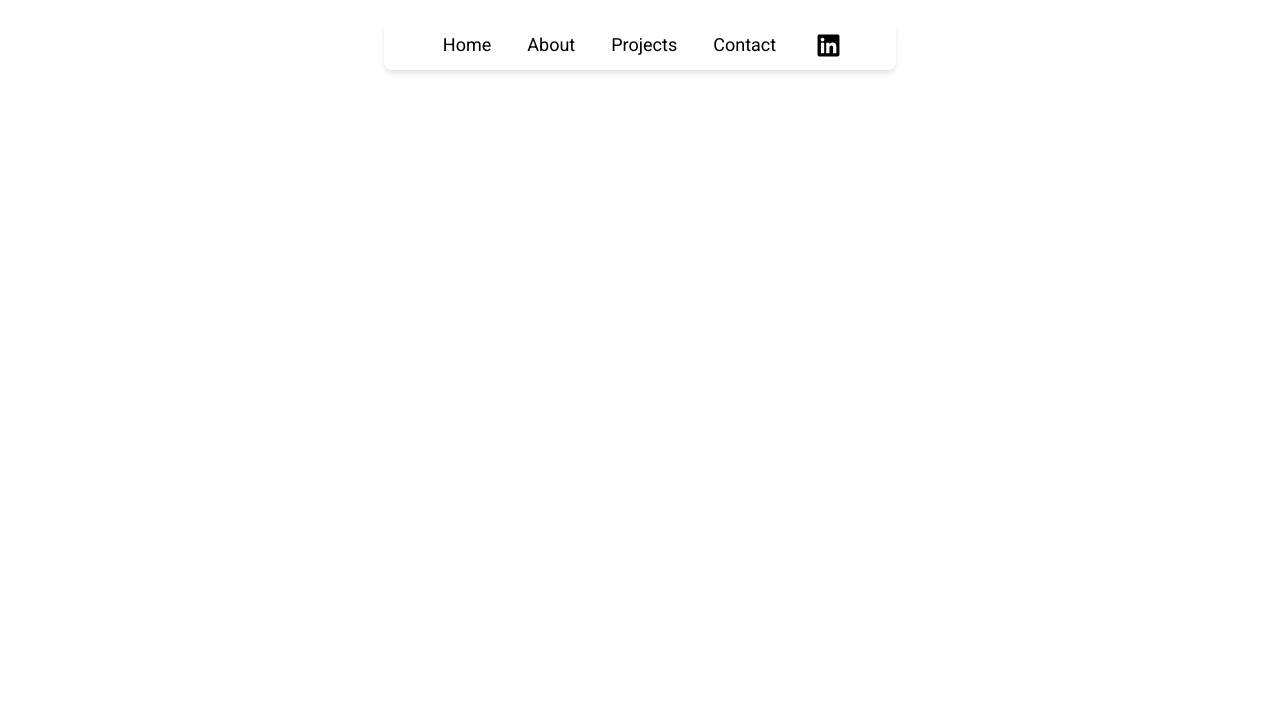
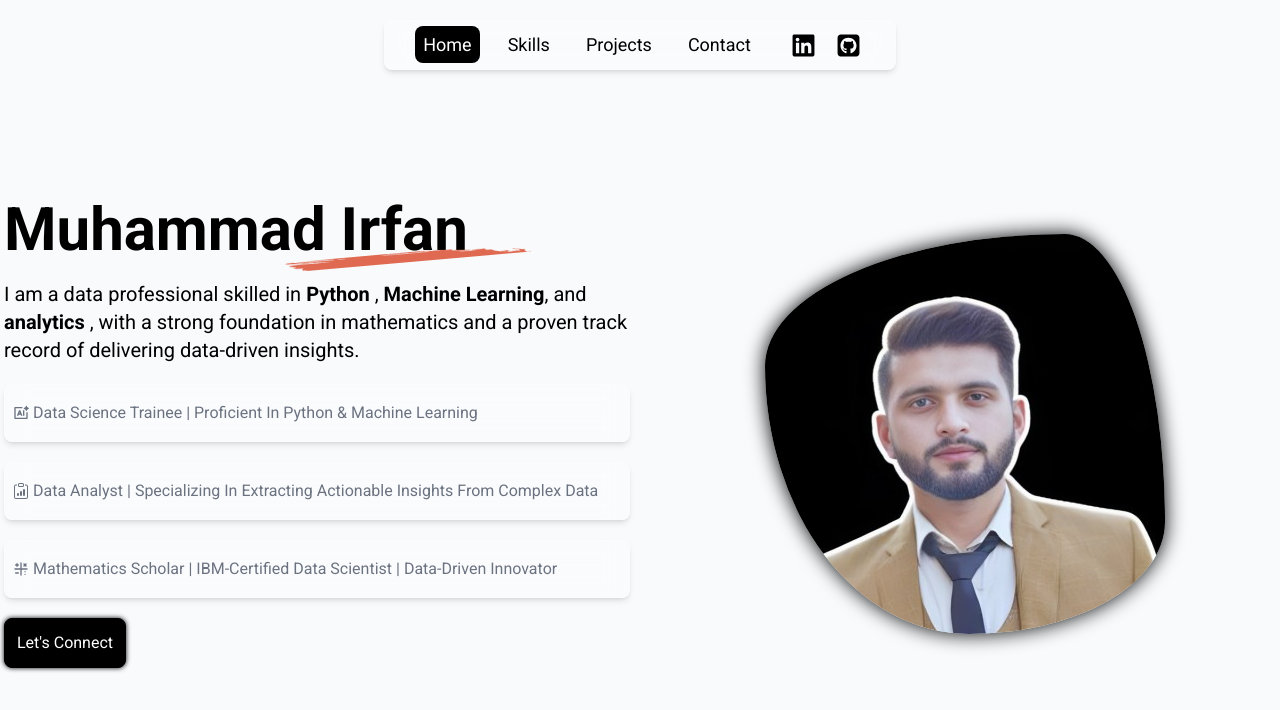
Before and after one commit to m-tayaib/protfoilo-irfan, a React (Vite) app: page / in a window 1280 px wide. Shown: the top 710 px of the page. Built offline with nearby package versions, Linux system fonts and the light colour scheme; a web font is replaced by a local one.

Commit message:
Add some style and make component Taglines and set profile image

```diff
--- a/Components/Navbar.jsx
+++ b/Components/Navbar.jsx
@@ -1,22 +1,33 @@
 import { FaLinkedin } from "react-icons/fa";
+import { FaSquareGithub } from "react-icons/fa6";
+
 import { Link } from "react-router";
+import { useLocation } from "react-router";
 
 const navLinks = [
   { id: 1, name: "Home", path: "/" },
-  { id: 2, name: "About", path: "/about" },
+  { id: 2, name: "Skills", path: "/skills" },
   { id: 3, name: "Projects", path: "/projects" },
   { id: 4, name: "Contact", path: "/contact" },
 ];
 export default function Navbar() {
+  const location = useLocation();
   return (
-    <nav className="font-roboto   flex  mx-auto md:max-w-[40%] w-[90%] px-2 rounded-lg py-2 mt-5 bg-white/30 backdrop-blur-md  border border-white/20 justify-center items-center    md:gap-7 shadow-md h-[50px] ">
+    <nav className="font-roboto   flex  mx-auto md:max-w-[40%]  px-2 rounded-lg py-2 mt-5 bg-white/30 backdrop-blur-md  border border-white/20 justify-center items-center    md:gap-7 shadow-md h-[50px] ">
       {/* nav links */}
       <div>
         <ul className="flex justify-center items-center gap-5">
           {navLinks.map((link) => {
             return (
               <li key={link.id}>
-                <Link className="text-[14px] md:text-lg hover:text-white hover:bg-black p-2 rounded-lg transition-all 2s ease-linear" to={link.path}>{link.name}</Link>
+                <Link
+                  className={`text-[14px] ${
+                    location.pathname === link.path && "bg-black text-white"
+                  } md:text-lg hover:text-white hover:bg-black p-2 rounded-lg transition-all 2s ease-linear`}
+                  to={link.path}
+                >
+                  {link.name}
+                </Link>
               </li>
             );
           })}
@@ -24,9 +35,18 @@ export default function Navbar() {
       </div>
 
       {/* professional links icons */}
-      <div className="hover:text-blue-500 cursor-pointer hover:shadow-[0_0_10px_#007bff] hover:-translate-y-1 rounded-lg p-1 transition-all 2s ease-linear">
-        <a href="https://www.linkedin.com/in/muhammad-irfan-datalytics//">
+      <div className="flex justify-center items-center gap-3">
+        <a
+          className="hover:text-blue-500  cursor-pointer hover:shadow-[0_0_10px_#007bff] hover:-translate-y-1 rounded-lg p-1 transition-all 2s ease-linear"
+          href="https://www.linkedin.com/in/muhammad-irfan-datalytics"
+        >
           <FaLinkedin fontSize={25} />
+        </a>
+        <a
+          className="cursor-pointer hover:shadow-[0_0_10px_black] hover:-translate-y-1 rounded-lg p-1 transition-all 2s ease-linear"
+          href="https://github.com/irfan5006"
+        >
+          <FaSquareGithub fontSize={25} />
         </a>
       </div>
     </nav>
--- /dev/null
+++ b/Components/TagTextBox.jsx
@@ -0,0 +1,14 @@
+import React from 'react'
+import { TbMathSymbols } from "react-icons/tb";
+import { BsClipboardData } from "react-icons/bs";
+import { RiAiGenerate2 } from "react-icons/ri";
+
+
+
+const tagLinesIcons = [ <RiAiGenerate2 />,  <BsClipboardData /> , <TbMathSymbols /> ]
+
+export default function TagTextBox({title , delay,id}) {
+  return (
+    <div className='px-2 rounded-lg  flex  mt-5 py-4  bg-white/30 backdrop-blur-md  border border-white/20 justify-start items-center shadow-md ml-1 font-normal gap-1 text-gray-500 capitalize '> {tagLinesIcons[id]}  {title}</div>
+  )
+}
--- a/Pages/About.jsx
+++ /dev/null
@@ -1,7 +0,0 @@
-import React from 'react'
-
-export default function About() {
-  return (
-    <div>About</div>
-  )
-}
--- a/Pages/Home.jsx
+++ b/Pages/Home.jsx
@@ -1,14 +1,38 @@
-import React from 'react'
+import pic from "../public/irfan.jpeg"
+import underline from "../public/Decore.png"
+import { Link } from "react-router"
+import TagTextBox from "../Components/TagTextBox"
 
+const Taglines = [
+  {id :0 , title : "Data Science Trainee | Proficient in Python & Machine Learning" , delay : 0.3 },
+  {id :1 , title : "Data Analyst | Specializing in Extracting Actionable Insights from Complex Data" , delay : 0.6 },
+  {id :2 , title : "Mathematics Scholar | IBM-Certified Data Scientist | Data-Driven Innovator" , delay : 0.9 },
+]
 export default function Home() {
   return (
-    <section>
+    <section className='container  font-roboto grid md:grid-cols-2 justify-center items-center gap-5 md:h-[91vh] overflow-x-hidden  '>
 
      {/* Person Info */}
-     <div></div>
+     <div className="p-5  md:p-0">
+      <h1 className="relative ml-1 md:text-6xl text-3xl font-bold capitalize pb-5">Muhammad Irfan
+        <img className="absolute bottom-5 w-[50%] -rotate-[5deg] right-10 " src={underline} alt="underline" />
+      </h1>
+      <p className="md:text-xl ml-1 text-md leading-7 ">I am a data professional skilled in <strong>Python</strong> , <strong>Machine Learning</strong>, and <strong>analytics</strong> , with a strong foundation in mathematics and a proven track record of delivering data-driven insights.</p>
+
+{Taglines.map((tagline) => {
+  return (
+    <TagTextBox key={tagline.id} id={tagline.id} title={tagline.title} delay={tagline.delay} />
+  )
+})}
+
+
+      <Link to="/contact"> <button className="bg-black transition-all 2s ease-in hover:translate-x-3 hover:text-black hover:bg-white shadow-[0_0_5px_black] ml-1 border-[0.7px] border-[#000000] text-white p-3 rounded-lg mt-5">Let's Connect</button></Link>
+     </div>
 
     {/* person pic  */}
-    <div></div>
+    <div className="container flex justify-center items-center">
+      <img className="img shadow-[0_0_20px_black]" src={pic} alt="image" />
+    </div>
 
     </section>
   )
--- /dev/null
+++ b/Pages/Skills.jsx
@@ -0,0 +1,7 @@
+import React from 'react'
+
+export default function Skills() {
+  return (
+    <div>skills</div>
+  )
+}
--- a/src/App.jsx
+++ b/src/App.jsx
@@ -1,6 +1,6 @@
 import Home from "../Pages/Home"
 import Navbar from "../Components/Navbar"
-import About from "../Pages/About"
+import Skills from "../Pages/Skills"
 import Projects from "../Pages/Projects"
 import Contact from "../Pages/Contact"
 import {Routes , Route} from "react-router-dom"
@@ -12,7 +12,7 @@ function App() {
     <Navbar/>
     <Routes >
       <Route path="/" element={<Home/>} />
-      <Route path="/about" element={<About/>} />
+      <Route path="/skills" element={<Skills/>} />
       <Route path="/projects" element={<Projects/>} />
       <Route path="/contact" element={<Contact/>} />
     </Routes>
--- a/src/index.css
+++ b/src/index.css
@@ -2,3 +2,8 @@
 @tailwind base;
 @tailwind components;
 @tailwind utilities;
+body{
+  background-color: rgb(248 250 252);
+}
+.img{
+  border-radius: 75% 25% 49% 51% / 33% 72% 28% 67%;}
```
Also changed, not shown: public/Decore.png (added), public/irfan.jpeg (added).
